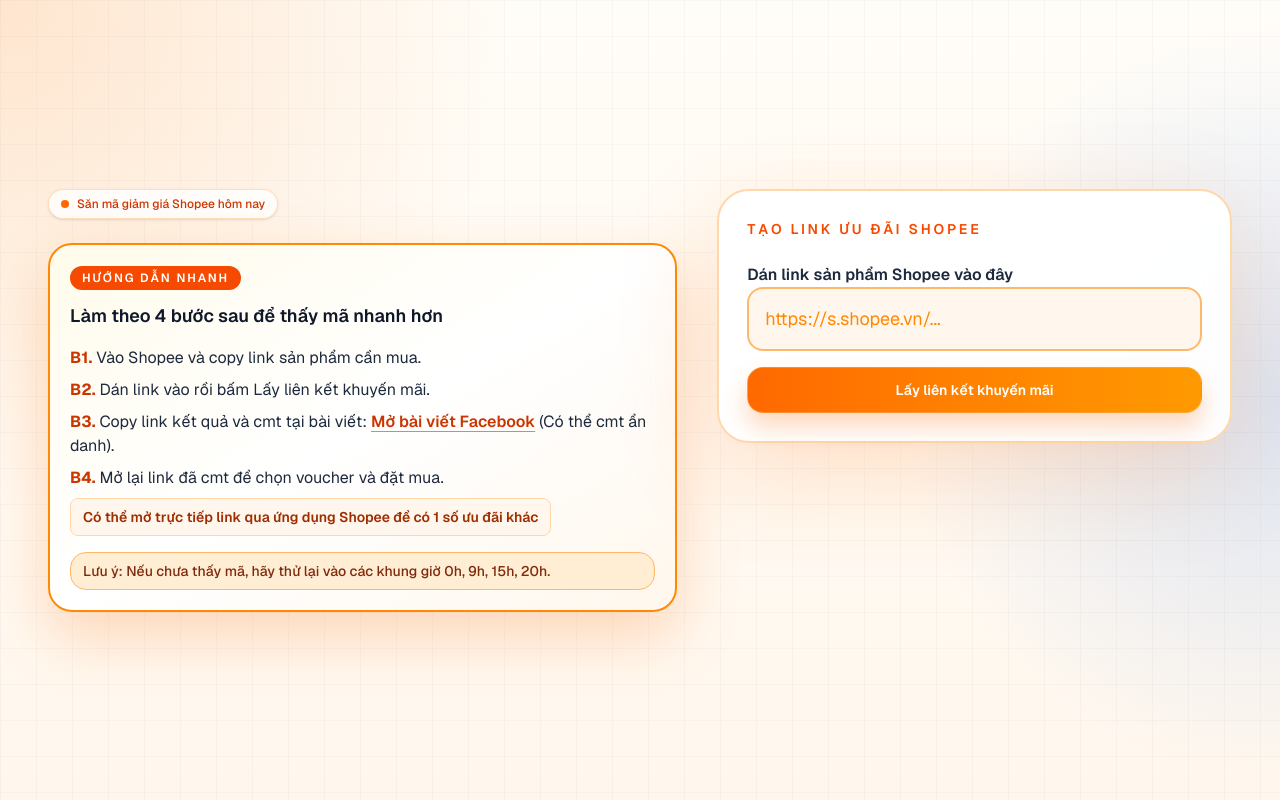
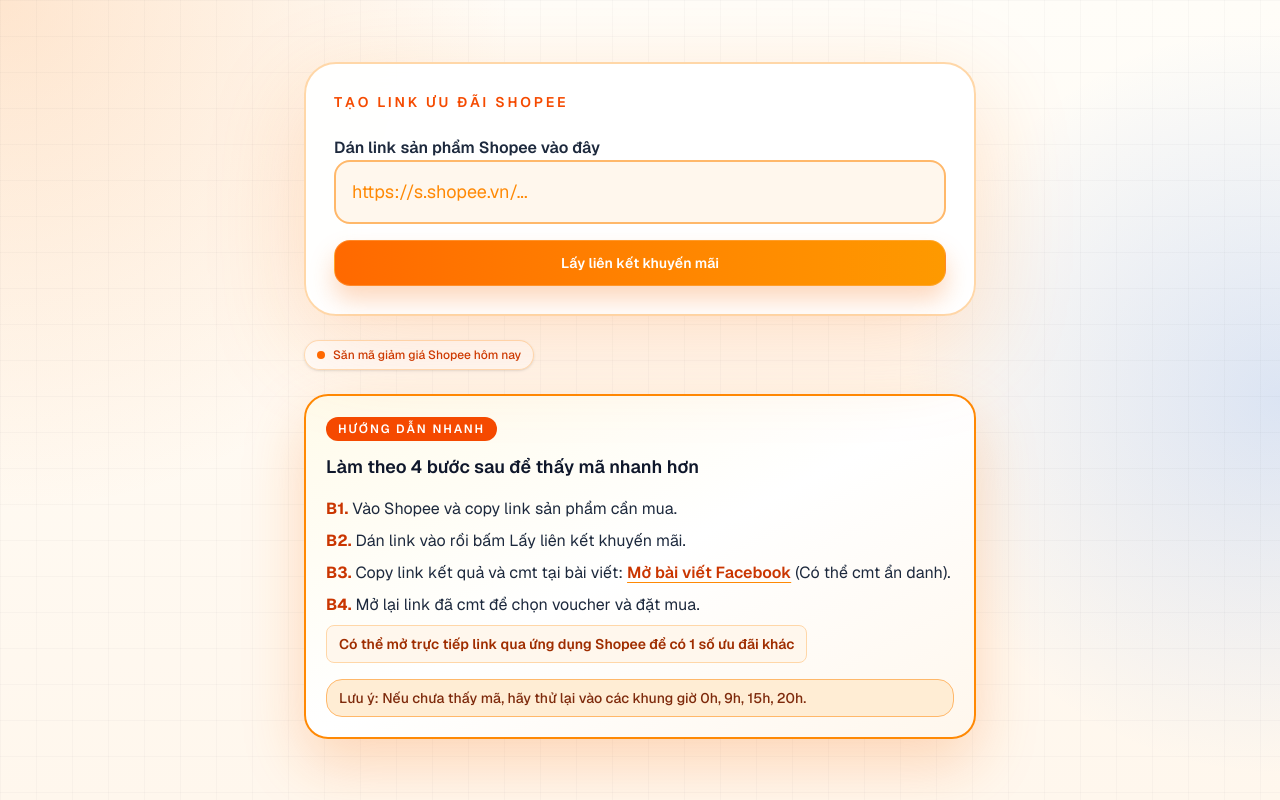
Before and after one commit to anhductk74/saleshopee, a Next.js app: page / in a window 1280 px wide. Built offline with nearby package versions, Linux system fonts and the light colour scheme.

Commit message:
fix layout

```diff
--- a/app/page.tsx
+++ b/app/page.tsx
@@ -126,40 +126,10 @@
     <main className="relative min-h-screen overflow-hidden bg-[radial-gradient(circle_at_top_left,_rgba(251,146,60,0.22),_transparent_34%),radial-gradient(circle_at_right,_rgba(59,130,246,0.18),_transparent_28%),linear-gradient(180deg,_#fffdf8_0%,_#fff7ed_100%)] text-slate-950">
       <div className="hidden sm:block pointer-events-none absolute inset-0 z-0 opacity-60 [background-image:linear-gradient(rgba(15,23,42,0.04)_1px,transparent_1px),linear-gradient(90deg,rgba(15,23,42,0.04)_1px,transparent_1px)] [background-size:36px_36px]" />
       <div className="relative mx-auto flex min-h-screen w-full max-w-7xl items-start px-4 py-4 sm:px-6 sm:py-8 lg:items-center lg:px-12 lg:py-10">
-        <section className="grid w-full gap-6 lg:grid-cols-[1.1fr_0.9fr] lg:gap-10">
-          <div className="order-2 flex flex-col justify-center gap-6 lg:order-1">
-            <div className="inline-flex w-fit items-center gap-2 rounded-full border border-orange-200/80 bg-white/80 px-3 py-1.5 text-xs font-medium text-orange-700 shadow-sm backdrop-blur">
-              <span className="h-2 w-2 rounded-full bg-orange-500" />
-              Săn mã giảm giá Shopee hôm nay
-            </div>
+        <section className="mx-auto flex w-full max-w-2xl flex-col gap-6">
 
 
-
-            <div className="max-w-2xl rounded-3xl border-2 border-orange-400 bg-gradient-to-br from-amber-50 via-white to-orange-50 p-5 shadow-[0_24px_60px_rgba(249,115,22,0.26)] backdrop-blur">
-              <div className="inline-flex w-fit items-center rounded-full bg-orange-600 px-3 py-1 text-xs font-semibold uppercase tracking-[0.16em] text-white">
-                Hướng dẫn nhanh
-              </div>
-              <div className="mt-3 text-base font-semibold text-slate-900 sm:text-lg">
-                Làm theo 4 bước sau để thấy mã nhanh hơn
-              </div>
-              <ol className="mt-4 space-y-2 text-sm leading-6 text-slate-800 sm:text-base">
-                <li><span className="font-bold text-orange-700">B1.</span> Vào Shopee và copy link sản phẩm cần mua.</li>
-                <li><span className="font-bold text-orange-700">B2.</span> Dán link vào rồi bấm Lấy liên kết khuyến mãi.</li>
-                <li><span className="font-bold text-orange-700">B3.</span> Copy link kết quả và cmt tại bài viết: <a className="font-semibold text-orange-700 underline decoration-orange-400 underline-offset-4" href={FACEBOOK_LINK} target="_blank" rel="noopener noreferrer">Mở bài viết Facebook</a> (Có thể cmt ẩn danh).</li>
-                <li><span className="font-bold text-orange-700">B4.</span> Mở lại link đã cmt để chọn voucher và đặt mua.</li>
-                <li>
-                  <span className="inline-block rounded-lg bg-orange-50 border border-orange-200 px-3 py-2 text-sm font-semibold text-orange-800">
-                    Có thể mở trực tiếp link qua ứng dụng Shopee để có 1 số ưu đãi khác
-                  </span>
-                </li>
-              </ol>
-              <div className="mt-4 rounded-2xl border border-orange-300 bg-orange-100 px-3 py-2 text-sm font-medium text-orange-900">
-                Lưu ý: Nếu chưa thấy mã, hãy thử lại vào các khung giờ 0h, 9h, 15h, 20h.
-              </div>
-            </div>
-          </div>
-
-          <div className="relative order-1 lg:order-2">
+          <div className="relative">
             <div className="hidden sm:block absolute -inset-2 -z-10 rounded-[2rem] bg-gradient-to-br from-orange-300 via-orange-100 to-amber-200 blur-2xl" />
             <div className="relative z-20 rounded-[2rem] border-2 border-orange-200 bg-white/95 p-4 shadow-[0_30px_100px_rgba(249,115,22,0.2)] backdrop-blur-xl sm:p-6 lg:p-7">
               <div className="flex items-start justify-between gap-4">
@@ -201,7 +171,7 @@
                   <div className="rounded-3xl border border-slate-200 bg-slate-950 p-4 text-white shadow-inner shadow-slate-950/20 sm:p-5">
                     <div>
                       <p className="text-xs uppercase tracking-[0.24em] text-slate-400">Mã giảm giá / link ưu đãi</p>
-                      <h3 className="mt-2 text-lg font-semibold sm:text-xl">Link ưu đãi 20%, 22%, 25% từ Facebook dành cho bạn</h3>
+                      <h3 className="mt-2 text-lg font-semibold sm:text-xl">Link ưu đãi 20%, 22%, 25% từ Facebook, MXH dành cho bạn</h3>
                     </div>
 
                     <div className="mt-4 flex flex-col gap-3 sm:flex-row sm:items-center">
@@ -224,7 +194,7 @@
                       onClick={handleOpenShopee}
                       className="pointer-events-auto mt-4 inline-flex h-12 w-full items-center justify-center rounded-2xl border border-orange-300/40 bg-gradient-to-r from-orange-500 to-amber-500 px-4 text-sm font-semibold text-white shadow-[0_12px_20px_rgba(249,115,22,0.18)] transition hover:brightness-105 sm:h-14 sm:text-base"
                     >
-                      Mua ngay trên Shopee
+                      Mua ngay trên Shopee nhận ưu đãi MXH
                     </a>
 
                     <button
@@ -239,6 +209,37 @@
               </div>
             </div>
           </div>
+          <div className="flex flex-col justify-center gap-6">
+            <div className="inline-flex w-fit items-center gap-2 rounded-full border border-orange-200/80 bg-white/80 px-3 py-1.5 text-xs font-medium text-orange-700 shadow-sm backdrop-blur">
+              <span className="h-2 w-2 rounded-full bg-orange-500" />
+              Săn mã giảm giá Shopee hôm nay
+            </div>
+
+
+
+            <div className="max-w-2xl rounded-3xl border-2 border-orange-400 bg-gradient-to-br from-amber-50 via-white to-orange-50 p-5 shadow-[0_24px_60px_rgba(249,115,22,0.26)] backdrop-blur">
+              <div className="inline-flex w-fit items-center rounded-full bg-orange-600 px-3 py-1 text-xs font-semibold uppercase tracking-[0.16em] text-white">
+                Hướng dẫn nhanh
+              </div>
+              <div className="mt-3 text-base font-semibold text-slate-900 sm:text-lg">
+                Làm theo 4 bước sau để thấy mã nhanh hơn
+              </div>
+              <ol className="mt-4 space-y-2 text-sm leading-6 text-slate-800 sm:text-base">
+                <li><span className="font-bold text-orange-700">B1.</span> Vào Shopee và copy link sản phẩm cần mua.</li>
+                <li><span className="font-bold text-orange-700">B2.</span> Dán link vào rồi bấm Lấy liên kết khuyến mãi.</li>
+                <li><span className="font-bold text-orange-700">B3.</span> Copy link kết quả và cmt tại bài viết: <a className="font-semibold text-orange-700 underline decoration-orange-400 underline-offset-4" href={FACEBOOK_LINK} target="_blank" rel="noopener noreferrer">Mở bài viết Facebook</a> (Có thể cmt ẩn danh).</li>
+                <li><span className="font-bold text-orange-700">B4.</span> Mở lại link đã cmt để chọn voucher và đặt mua.</li>
+                <li>
+                  <span className="inline-block rounded-lg bg-orange-50 border border-orange-200 px-3 py-2 text-sm font-semibold text-orange-800">
+                    Có thể mở trực tiếp link qua ứng dụng Shopee để có 1 số ưu đãi khác
+                  </span>
+                </li>
+              </ol>
+              <div className="mt-4 rounded-2xl border border-orange-300 bg-orange-100 px-3 py-2 text-sm font-medium text-orange-900">
+                Lưu ý: Nếu chưa thấy mã, hãy thử lại vào các khung giờ 0h, 9h, 15h, 20h.
+              </div>
+            </div>
+          </div>
         </section>
       </div>
 
```
